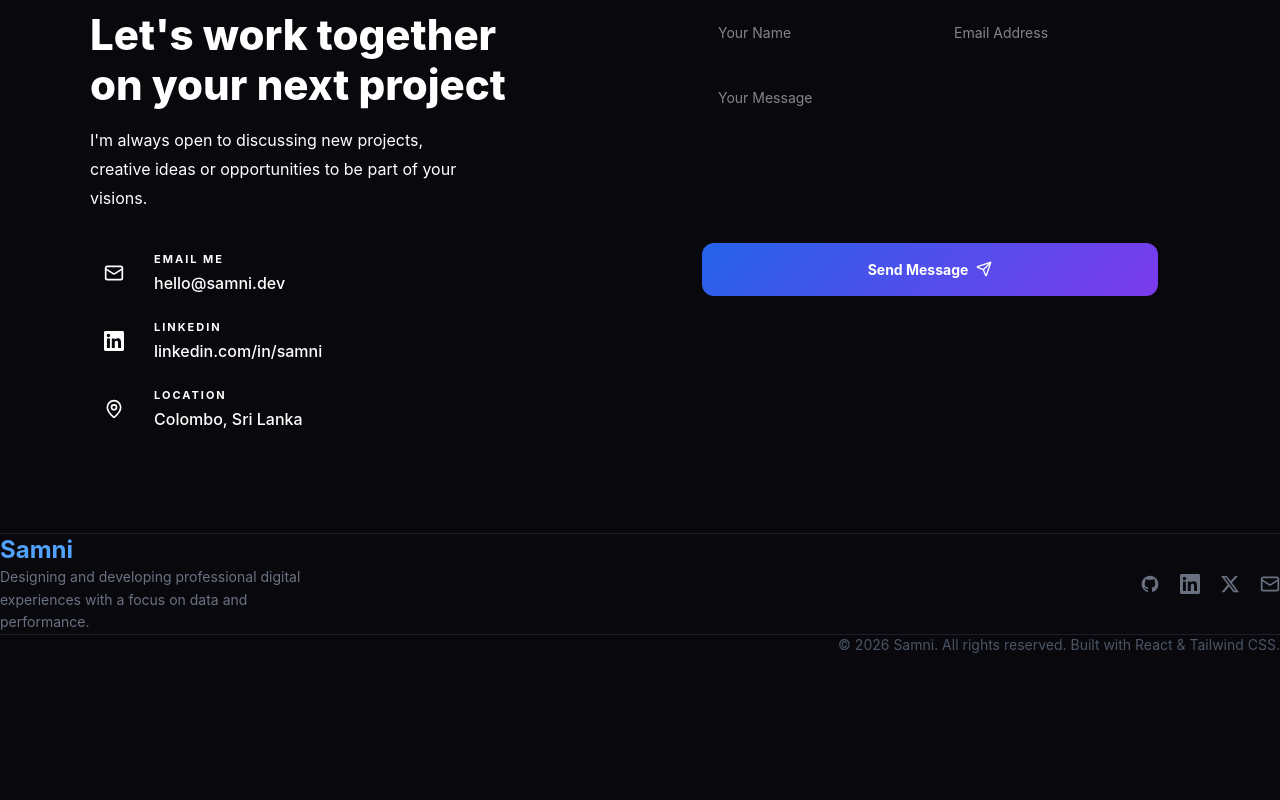
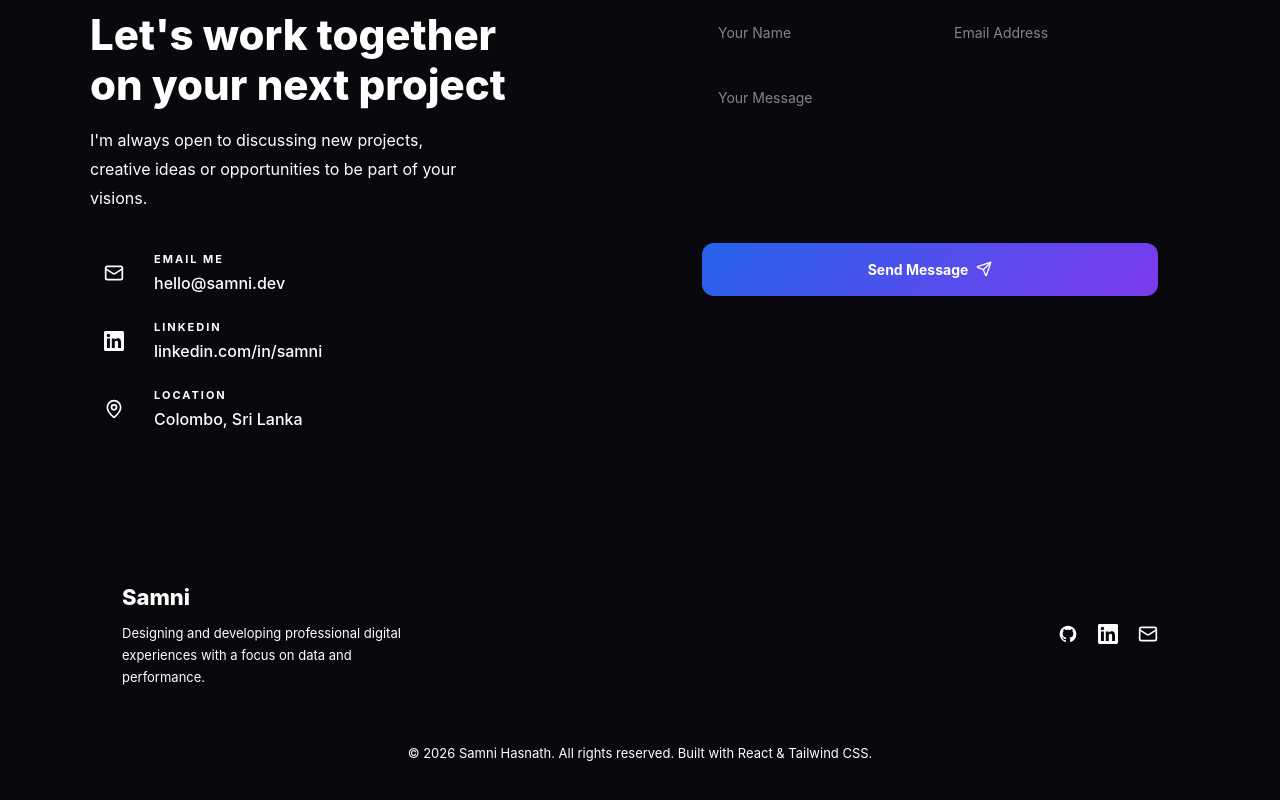
Before and after one commit to SamniHasnath/Portofolio-Website---NEW, a React app in the folder frontend/: page / in a window 1280 px wide. Shown: the part 5872-6672 px from the top of the page. Before the commit the page ends 6527 px from the top, so only its background shows below. Built offline with nearby package versions, Linux system fonts and the light colour scheme; the HTML template or start-up script is replaced by a standard one.

Commit message:
Update Footer component

```diff
--- a/frontend/src/components/Footer/Footer.jsx
+++ b/frontend/src/components/Footer/Footer.jsx
@@ -12,55 +12,49 @@ const LinkedinIcon = () => (
   </svg>
 );
 
-const TwitterIcon = () => (
-  <svg width="20" height="20" fill="currentColor" viewBox="0 0 24 24">
-    <path d="M18.244 2.25h3.308l-7.227 8.26 8.502 11.24H16.17l-5.214-6.817L4.99 21.75H1.68l7.73-8.835L1.254 2.25H8.08l4.713 6.231zm-1.161 17.52h1.833L7.084 4.126H5.117z" />
-  </svg>
-);
-
 const socials = [
-  { icon: <GithubIcon />, href: '#', label: 'GitHub' },
-  { icon: <LinkedinIcon />, href: '#', label: 'LinkedIn' },
-  { icon: <TwitterIcon />, href: '#', label: 'Twitter / X' },
+  { icon: <GithubIcon />,    href: '#',                      label: 'GitHub' },
+  { icon: <LinkedinIcon />,  href: '#',                      label: 'LinkedIn' },
   { icon: <Mail size={20} />, href: 'mailto:hello@samni.dev', label: 'Email' },
 ];
 
 export default function Footer() {
   return (
-    <footer className="bg-[#09090d] border-t border-[#1e1e2e]">
-      <div className="max-w-7xl mx-auto px-6 py-12">
-        <div className="flex flex-col md:flex-row items-start md:items-center justify-between gap-8">
-          {/* Left */}
+    <footer style={{ background: 'var(--c-bg)', borderTop: '1px solid var(--c-border)' }}>
+      <div className="footer-inner" style={{ maxWidth: '1100px', margin: '0 auto', padding: '48px 32px' }}>
+        <div style={{
+          display: 'flex', flexWrap: 'wrap', alignItems: 'center',
+          justifyContent: 'space-between', gap: '32px', marginBottom: '32px',
+        }}>
           <div>
-            <a href="#home" className="text-2xl font-bold text-blue-400 block mb-2">
+            <a href="#home" style={{
+              fontSize: '22px', fontWeight: '800', color: 'var(--c-accent)',
+              textDecoration: 'none', display: 'block', marginBottom: '8px',
+            }}>
               Samni
             </a>
-            <p className="text-gray-500 text-sm max-w-xs leading-relaxed">
-              Designing and developing professional digital experiences with a
-              focus on data and performance.
+            <p style={{ color: 'var(--c-text-3)', fontSize: '13px', maxWidth: '280px', lineHeight: '1.7' }}>
+              Designing and developing professional digital experiences with a focus on data and performance.
             </p>
           </div>
-
-          {/* Right — Social icons */}
-          <div className="flex items-center gap-5">
+          <div style={{ display: 'flex', alignItems: 'center', gap: '20px' }}>
             {socials.map((social) => (
-              <a
-                key={social.label}
-                href={social.href}
-                aria-label={social.label}
-                className="text-gray-500 hover:text-gray-300 transition-colors"
+              <a key={social.label} href={social.href} aria-label={social.label} style={{
+                color: 'var(--c-text-3)', textDecoration: 'none', transition: 'color 0.2s',
+              }}
+                onMouseEnter={e => (e.currentTarget.style.color = 'var(--c-text)')}
+                onMouseLeave={e => (e.currentTarget.style.color = 'var(--c-text-3)')}
               >
                 {social.icon}
               </a>
             ))}
           </div>
         </div>
-
-        {/* Bottom bar */}
-        <div className="mt-8 pt-6 border-t border-[#1e1e2e] text-center md:text-right">
-          <p className="text-gray-600 text-sm">
-            © {new Date().getFullYear()} Samni. All rights reserved. Built with
-            React &amp; Tailwind CSS.
+        <div style={{
+          paddingTop: '24px', borderTop: '1px solid var(--c-border)', textAlign: 'center',
+        }}>
+          <p style={{ color: 'var(--c-text-4)', fontSize: '13px' }}>
+            © {new Date().getFullYear()} Samni Hasnath. All rights reserved. Built with React &amp; Tailwind CSS.
           </p>
         </div>
       </div>
```
